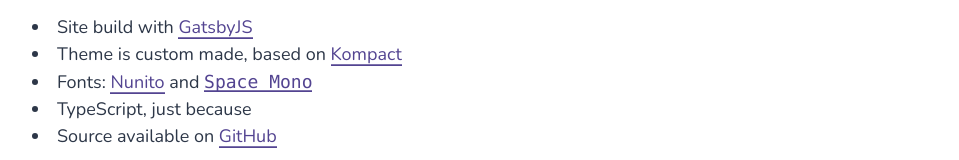
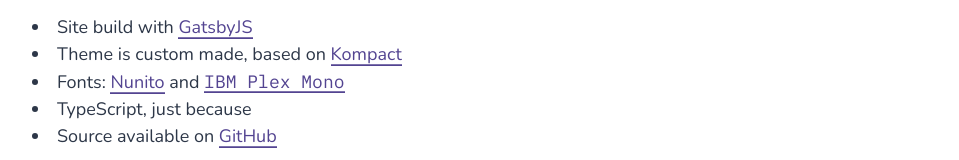
Before and after one commit to filipekiss/blog, a Gatsby site: page /about in a window 1280 px wide. Shown: the part 838-998 px from the top of the page, without its empty margins (224-1183 px from the left). Built offline with nearby package versions, Linux system fonts and the light colour scheme; Gatsby itself is replaced by a stand-in of ours.

Commit message:
Update mono font

```diff
--- a/src/pages/about.tsx
+++ b/src/pages/about.tsx
@@ -45,9 +45,9 @@ export default () => (
         <a
           rel="noopener noreferer"
           className="font-mono"
-          href="https://fonts.google.com/specimen/Space+Mono"
+          href="https://fonts.google.com/specimen/IBM+Plex+Mono"
         >
-          Space Mono
+          IBM Plex Mono
         </a>
       </li>
       <li>TypeScript, just because</li>
--- a/tailwind.config.js
+++ b/tailwind.config.js
@@ -21,7 +21,7 @@ module.exports = {
       },
       fontFamily: {
         sans: ["Nunito", ...defaultTheme.fontFamily.sans],
-        mono: ["Space Mono", ...defaultTheme.fontFamily.mono],
+        mono: ["IBM Plex Mono", ...defaultTheme.fontFamily.mono],
       },
     },
     variants: {},
```
